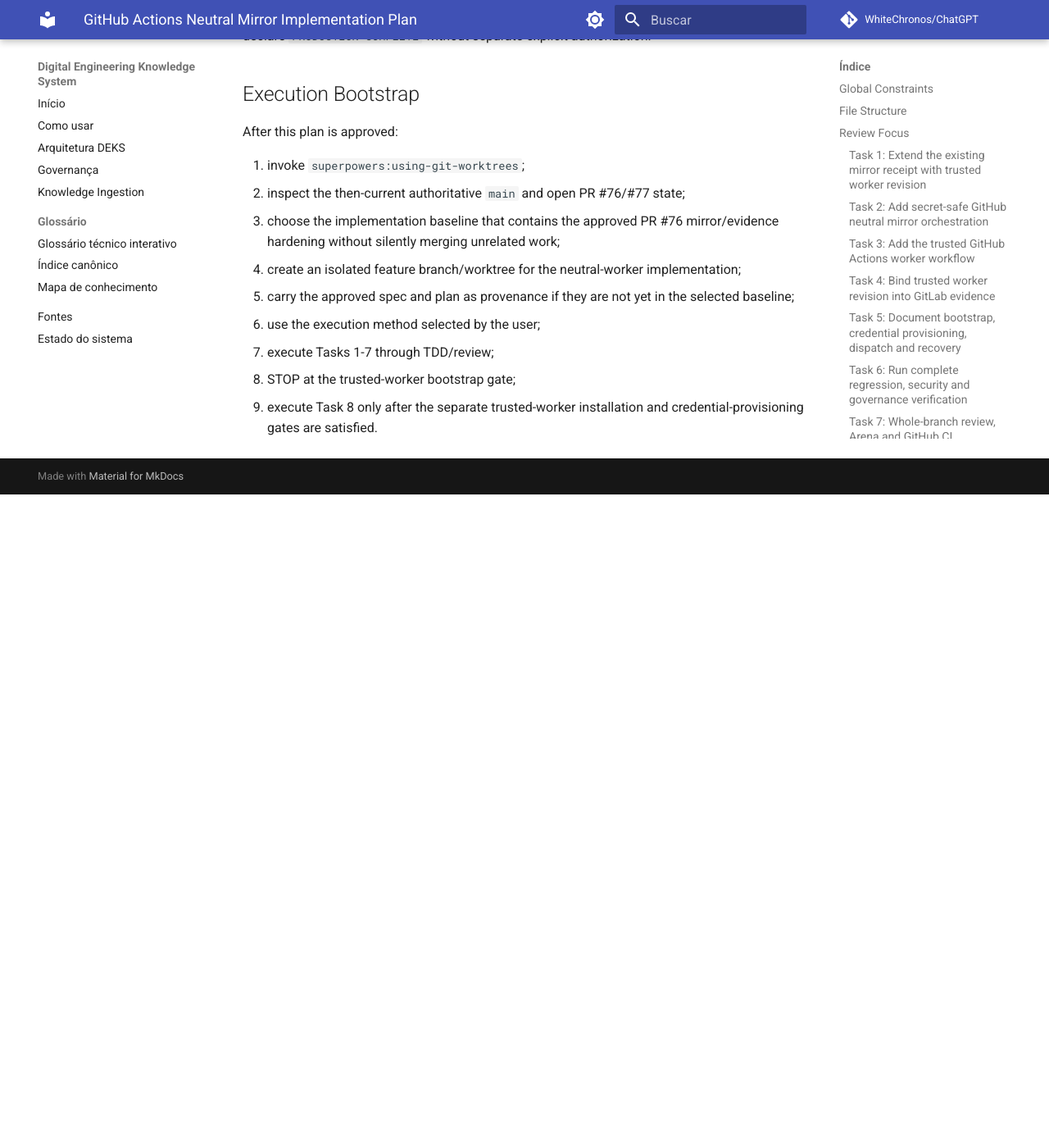
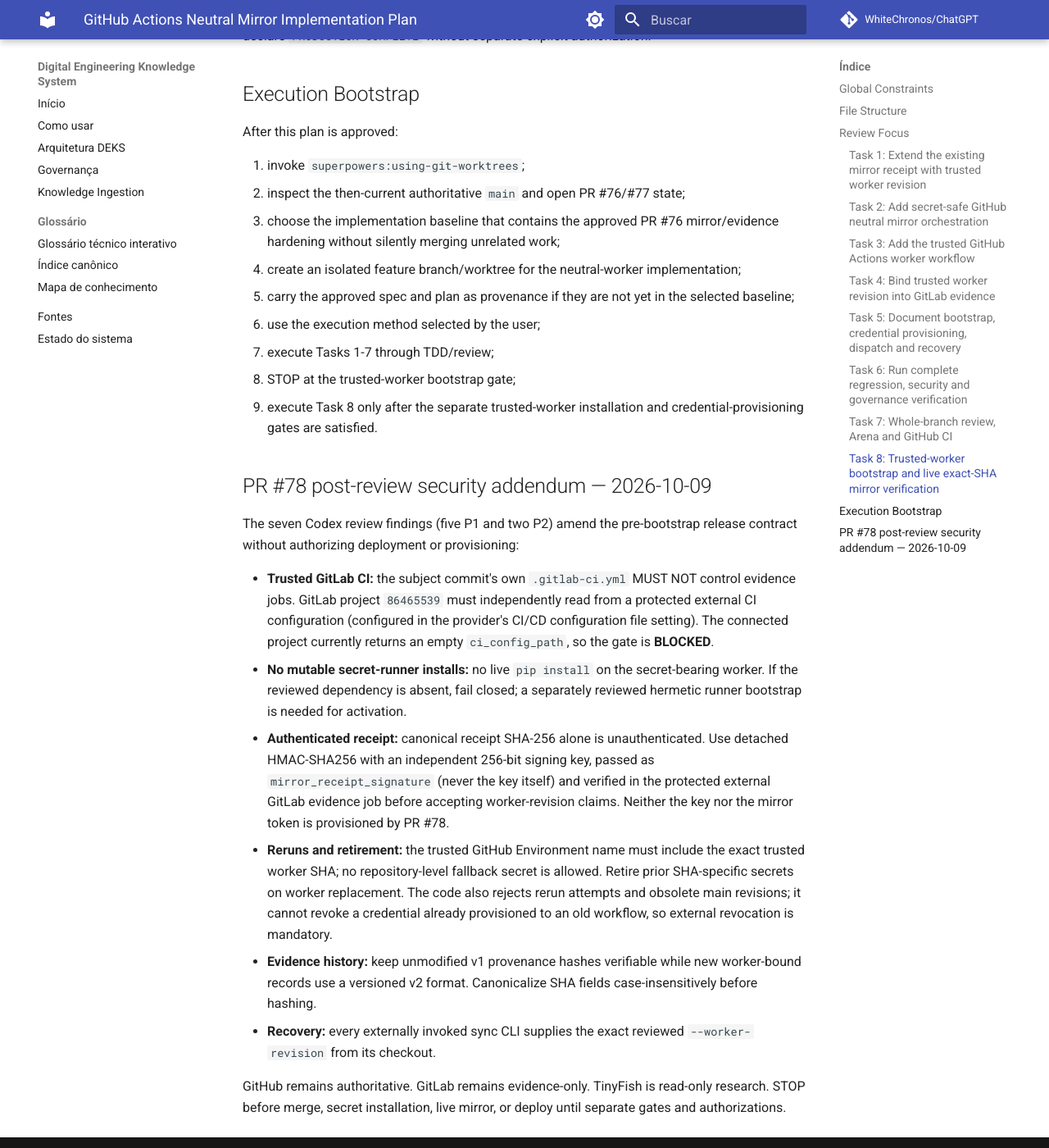
Before and after one commit to WhiteChronos/ChatGPT, an MkDocs documentation site: the page built from docs/superpowers/plans/2026-10-09-github-actions-neutral-mirror.md, in a window 1280 px wide and 1400 px high, scrolled down 17107 px. Shown: the whole window at 82% size. Built offline with MkDocs 1.6.1 and Material for MkDocs 9.7.7, drawn with Linux system fonts in a browser that asks for light colours; comment, search, counter and statistics services are not loaded; before the commit the page ends 17710 px from its top, so only the background shows below that.

Commit message:
docs(pr78): add approved-review hardening requirements and retain explicit stop gates

```diff
--- a/docs/superpowers/plans/2026-10-09-github-actions-neutral-mirror.md
+++ b/docs/superpowers/plans/2026-10-09-github-actions-neutral-mirror.md
@@ -683,3 +683,38 @@ After this plan is approved:
 7. execute Tasks 1-7 through TDD/review;
 8. STOP at the trusted-worker bootstrap gate;
 9. execute Task 8 only after the separate trusted-worker installation and credential-provisioning gates are satisfied.
+
+
+## PR #78 post-review security addendum — 2026-10-09
+
+The seven Codex review findings (five P1 and two P2) amend the pre-bootstrap
+release contract without authorizing deployment or provisioning:
+
+- **Trusted GitLab CI:** the subject commit's own `.gitlab-ci.yml` MUST NOT
+  control evidence jobs. GitLab project `86465539` must independently read
+  from a protected external CI configuration (configured in the provider's
+  CI/CD configuration file setting). The connected project currently returns
+  an empty `ci_config_path`, so the gate is **BLOCKED**.
+- **No mutable secret-runner installs:** no live `pip install` on the
+  secret-bearing worker. If the reviewed dependency is absent, fail closed;
+  a separately reviewed hermetic runner bootstrap is needed for activation.
+- **Authenticated receipt:** canonical receipt SHA-256 alone is unauthenticated.
+  Use detached HMAC-SHA256 with an independent 256-bit signing key, passed as
+  `mirror_receipt_signature` (never the key itself) and verified in the
+  protected external GitLab evidence job before accepting worker-revision claims.
+  Neither the key nor the mirror token is provisioned by PR #78.
+- **Reruns and retirement:** the trusted GitHub Environment name must include
+  the exact trusted worker SHA; no repository-level fallback secret is allowed.
+  Retire prior SHA-specific secrets on worker replacement. The code also
+  rejects rerun attempts and obsolete main revisions; it cannot revoke a
+  credential already provisioned to an old workflow, so external revocation
+  is mandatory.
+- **Evidence history:** keep unmodified v1 provenance hashes verifiable while
+  new worker-bound records use a versioned v2 format. Canonicalize SHA fields
+  case-insensitively before hashing.
+- **Recovery:** every externally invoked sync CLI supplies the exact
+  reviewed `--worker-revision` from its checkout.
+
+GitHub remains authoritative. GitLab remains evidence-only. TinyFish is
+read-only research. STOP before merge, secret installation, live mirror, or
+deploy until separate gates and authorizations.
```
